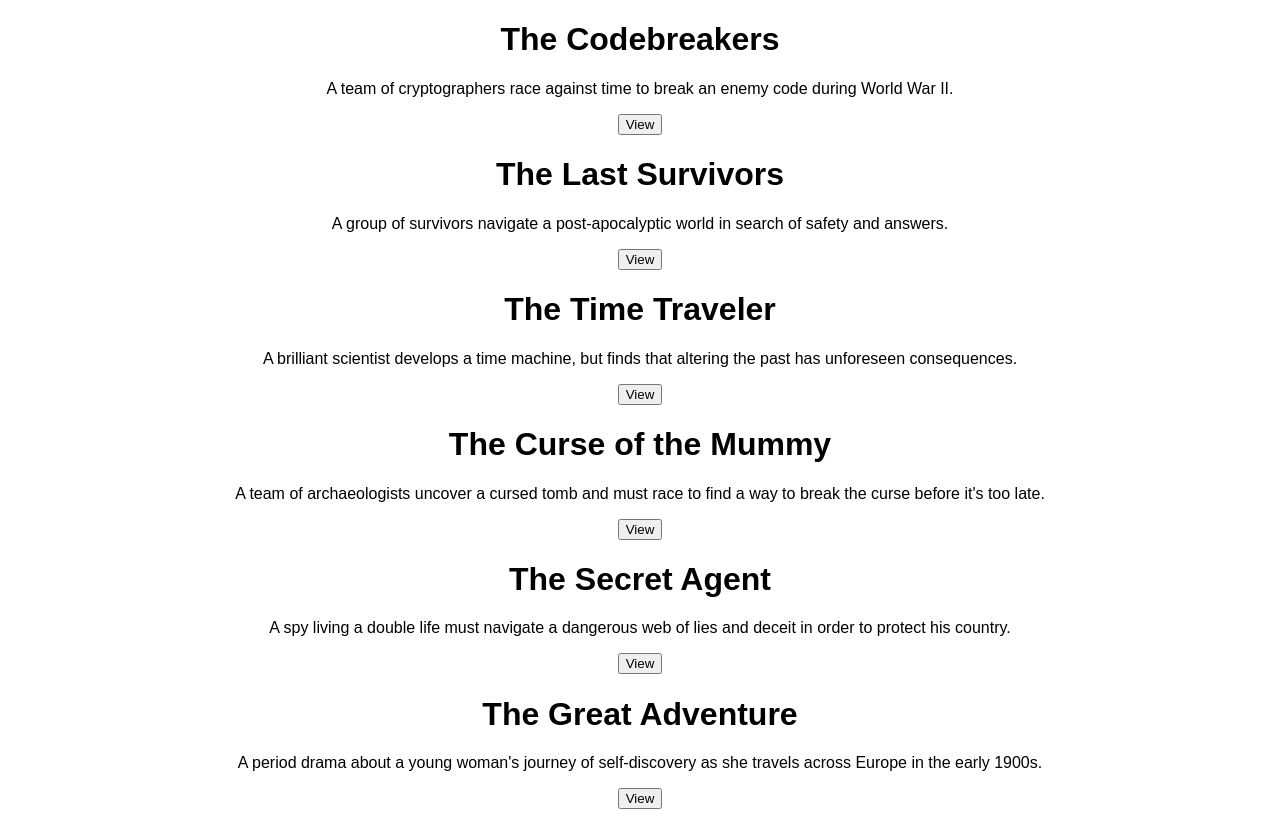
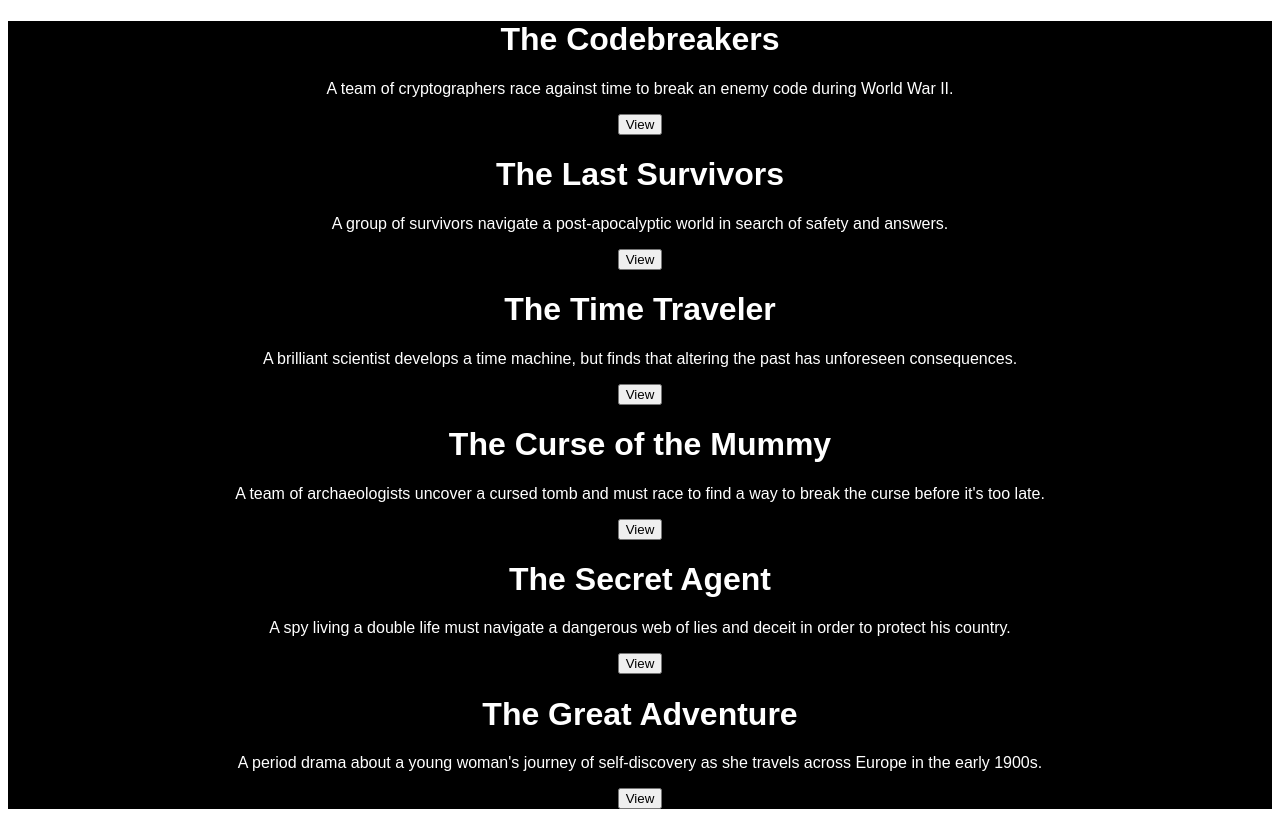
Before and after one commit to RichardBray/react-vite-course, a React (Vite) app: page / in a window 1280 px wide. Built offline with nearby package versions, Linux system fonts and the light colour scheme.

Commit message:
feat(App.jsx): add support for dark mode feat(App.module.css): add styles for dark mode and light mode

```diff
--- a/src/App.jsx
+++ b/src/App.jsx
@@ -1,15 +1,15 @@
 import Card from './components/Card';
 import { videos } from './video-data.js';
-import './App.css';
+import styles from './App.module.css'
 
 function App() {
-  const darkMode = false;
-  const styles = darkMode
-    ? 'dark-mode'
-    : 'light-mode';
+  const darkMode = true;
+  const darkModeClass = darkMode
+    ? styles['dark-mode']
+    : styles['light-mode'];
 
   return (
-    <div className={`wrapper ${styles}`}>
+    <div className={`${styles.wrapper} ${darkModeClass}`}>
       {videos.map((video) => (
         <Card key={video.id} video={video} />
       ))}
```
Also changed, not shown: src/App.module.css (renamed from src/App.css).
